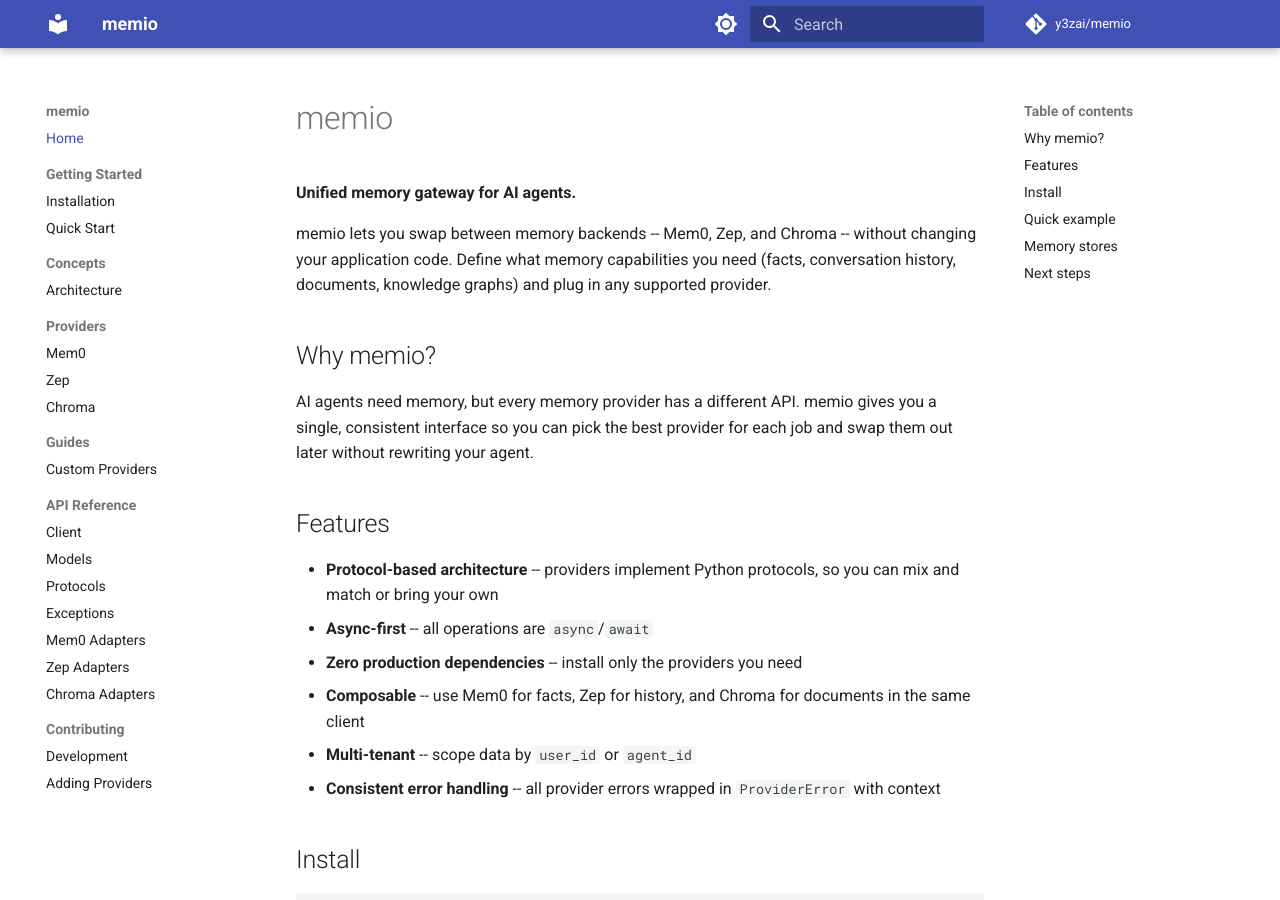
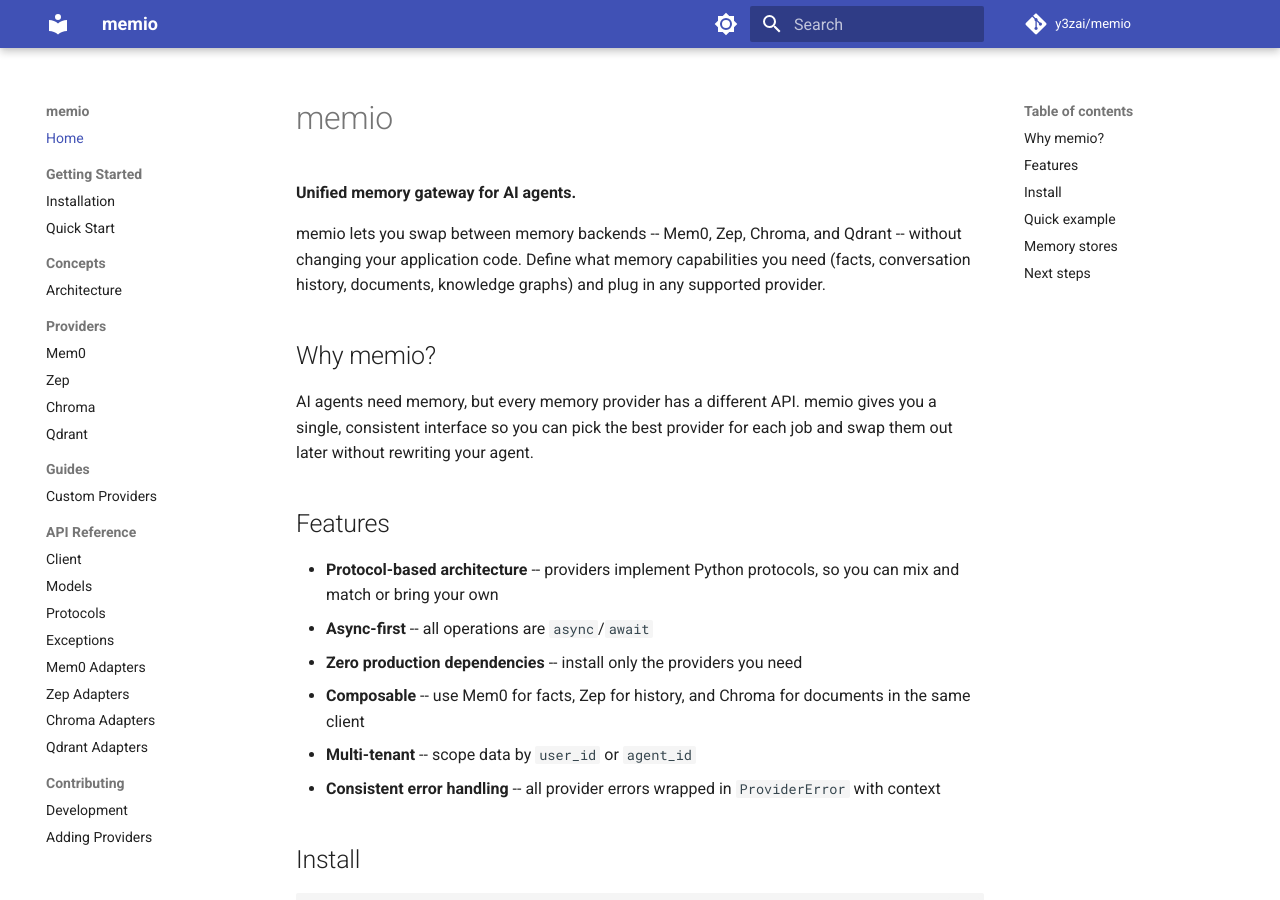
Before and after one commit to y3zai/memio, an MkDocs documentation site: the page built from docs/index.md, in a window 1280 px wide and 900 px high. Built offline with MkDocs 1.6.1 and Material for MkDocs 9.7.7, drawn with Linux system fonts in a browser that asks for light colours; comment, search, counter and statistics services are not loaded.

Commit message:
docs: add Qdrant to README, docs site, and installation guide
- Updated README: install options, provider table, provider notes
- New docs/providers/qdrant.md with setup, usage, and quirks
- New docs/api/providers-qdrant.md API reference page
- Updated docs/index.md, installation.md, architecture.md
- Updated mkdocs.yml nav

Co-Authored-By: Claude Opus 4.6 (1M context) <noreply@anthropic.com>

```diff
--- a/docs/index.md
+++ b/docs/index.md
@@ -2,7 +2,7 @@
 
 **Unified memory gateway for AI agents.**
 
-memio lets you swap between memory backends -- Mem0, Zep, and Chroma -- without changing your application code. Define what memory capabilities you need (facts, conversation history, documents, knowledge graphs) and plug in any supported provider.
+memio lets you swap between memory backends -- Mem0, Zep, Chroma, and Qdrant -- without changing your application code. Define what memory capabilities you need (facts, conversation history, documents, knowledge graphs) and plug in any supported provider.
 
 ## Why memio?
 
@@ -69,12 +69,12 @@ asyncio.run(main())
 
 memio defines four memory store protocols. Each provider implements one or more:
 
-| Store | Purpose | Mem0 | Zep | Chroma |
-|-------|---------|------|-----|--------|
-| `FactStore` | Structured facts about users/agents | yes | yes | -- |
-| `HistoryStore` | Conversation message history | -- | yes | -- |
-| `DocumentStore` | Document storage with semantic search | -- | -- | yes |
-| `GraphStore` | Knowledge graph triples | yes | yes | -- |
+| Store | Purpose | Mem0 | Zep | Chroma | Qdrant |
+|-------|---------|------|-----|--------|--------|
+| `FactStore` | Structured facts about users/agents | yes | yes | -- | -- |
+| `HistoryStore` | Conversation message history | -- | yes | -- | -- |
+| `DocumentStore` | Document storage with semantic search | -- | -- | yes | yes |
+| `GraphStore` | Knowledge graph triples | yes | yes | -- | -- |
 
 ## Next steps
 
--- a/mkdocs.yml
+++ b/mkdocs.yml
@@ -59,6 +59,7 @@ nav:
     - Mem0: providers/mem0.md
     - Zep: providers/zep.md
     - Chroma: providers/chroma.md
+    - Qdrant: providers/qdrant.md
   - Guides:
     - Custom Providers: guides/custom-providers.md
   - API Reference:
@@ -69,6 +70,7 @@ nav:
     - Mem0 Adapters: api/providers-mem0.md
     - Zep Adapters: api/providers-zep.md
     - Chroma Adapters: api/providers-chroma.md
+    - Qdrant Adapters: api/providers-qdrant.md
   - Contributing:
     - Development: contributing/development.md
     - Adding Providers: contributing/adding-providers.md
```
Also changed, not shown: README.md (+10 -7 lines), docs/api/providers-qdrant.md (added, +3 -0 lines), docs/concepts/architecture.md (+4 -4 lines), docs/getting-started/installation.md (+10 -1 lines), docs/providers/qdrant.md (added, +125 -0 lines).
